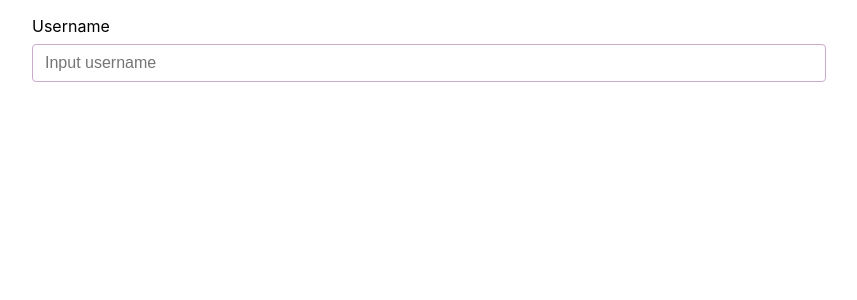
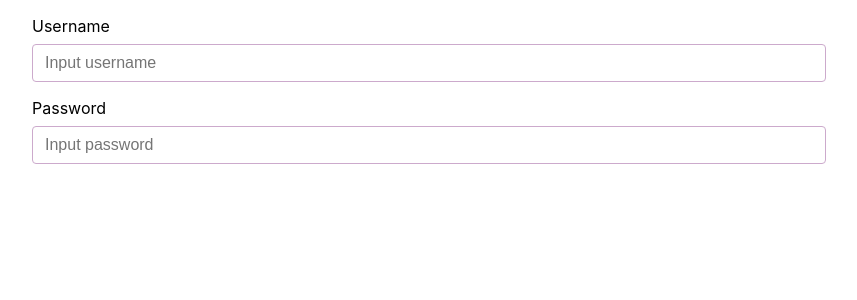
Before and after one commit to adhxabre/frontend-b44, a React (Create React App) app: page / in a window 1280 px wide. Shown: the top 300 px of the page, without its empty margins (224-1081 px from the left). Built offline with nearby package versions, Linux system fonts and the light colour scheme.

Commit message:
css modules

```diff
--- a/src/App.js
+++ b/src/App.js
@@ -1,39 +1,28 @@
-const styles = {
-  form: {
-    margin: "16px 20% 0",
-  },
-  formGroup: {
-    marginBottom: "16px",
-  },
-  formLabel: {
-    marginBottom: "8px",
-    display: "inline-block",
-  },
-  formInput: {
-    display: "block",
-    width: "100%",
-    padding: ".375rem .75rem",
-    fontSize: "1rem",
-    lineHeight: 1.5,
-    color: "#212529",
-    backgroundColor: "#fff",
-    border: "1px solid #ccaacc",
-    borderRadius: ".25rem",
-  },
-};
+import cssModules from "./App.module.css";
 
 export default function App() {
   return (
-    <form style={styles.form}>
-      <div style={styles.formGroup}>
-        <label htmlFor="username" style={styles.formLabel}>
+    <form className={cssModules.form}>
+      <div className={cssModules.formGroup}>
+        <label htmlFor="username" className={cssModules.formLabel}>
           Username
         </label>
         <input
           type="text"
           id="username"
           placeholder="Input username"
-          style={styles.formInput}
+          className={cssModules.formInput}
+        />
+      </div>
+      <div className={cssModules.formGroup}>
+        <label htmlFor="password" className={cssModules.formLabel}>
+          Password
+        </label>
+        <input
+          type="password"
+          id="password"
+          placeholder="Input password"
+          className={cssModules.formInput}
         />
       </div>
     </form>
--- /dev/null
+++ b/src/App.module.css
@@ -0,0 +1,24 @@
+.form {
+  margin: 16px 20% 0;
+}
+
+.formGroup {
+  margin-bottom: 16px;
+}
+
+.formLabel {
+  margin-bottom: 8px;
+  display: inline-block;
+}
+
+.formInput {
+  display: block;
+  width: 100%;
+  padding: 0.375rem 0.75rem;
+  font-size: 1rem;
+  line-height: 1.5;
+  color: #212529;
+  background-color: #fff;
+  border: 1px solid #ccaacc;
+  border-radius: 0.25rem;
+}
```
